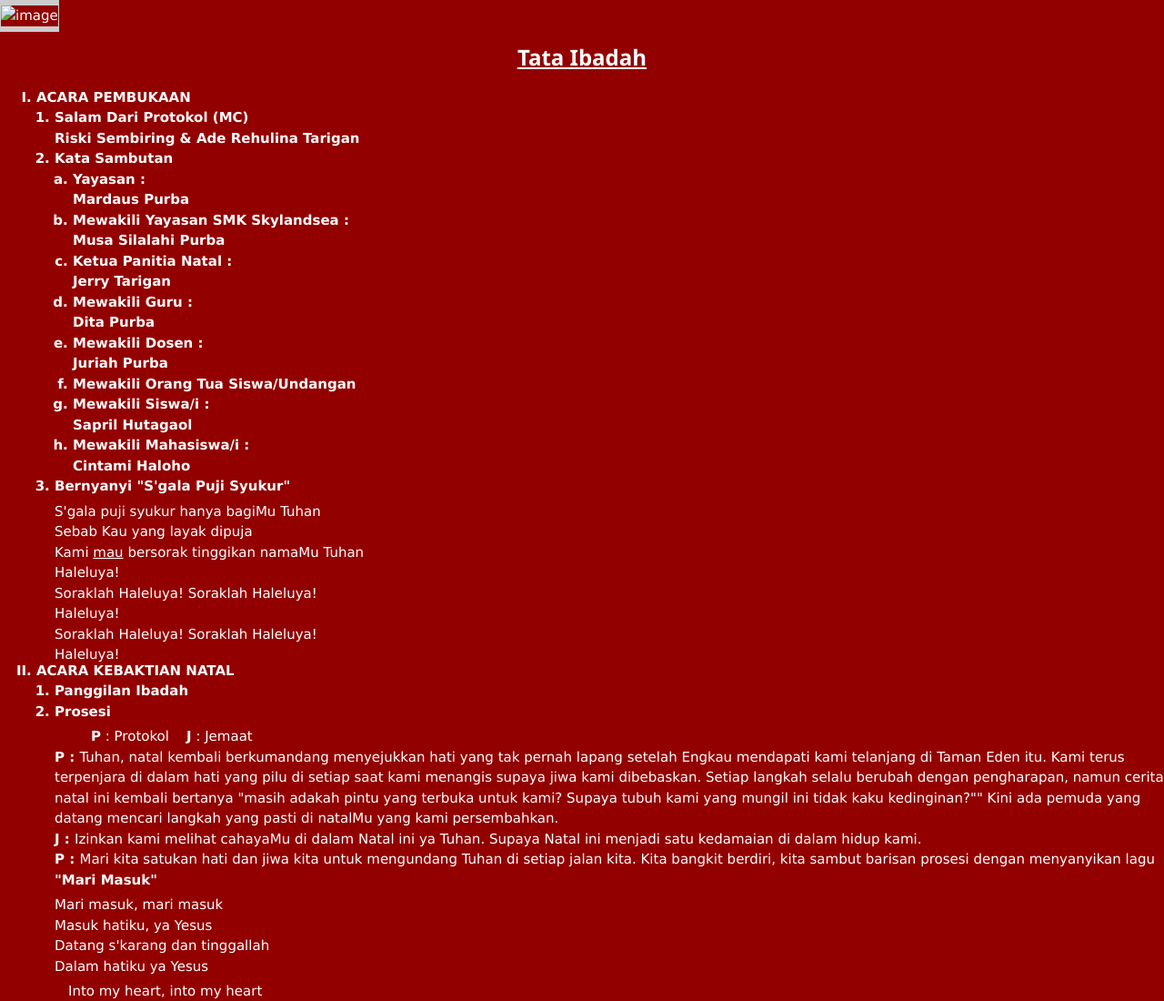
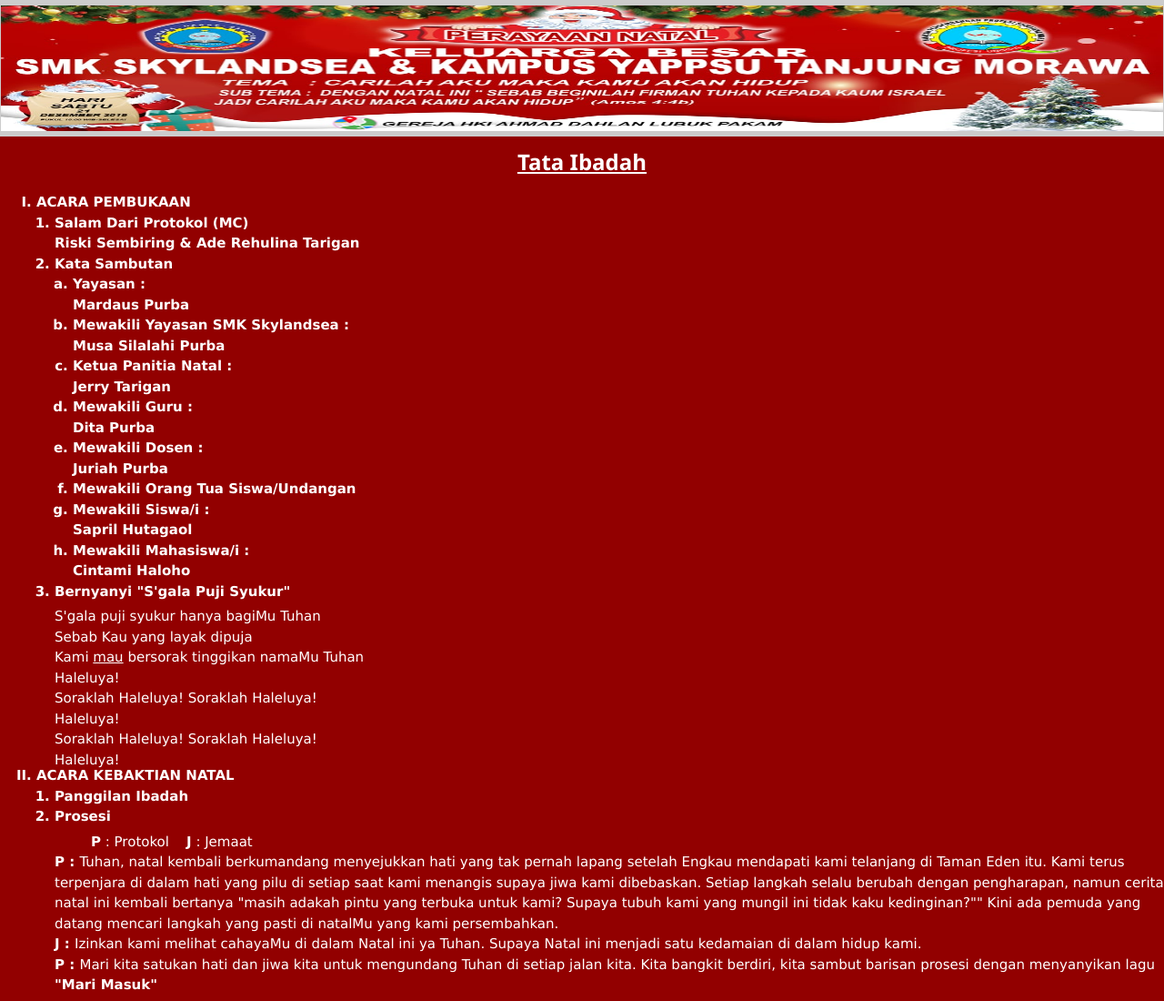
Before and after one commit to silalahi06/tata-ibadah-natal-skylandsea-yappsu-2019, a plain HTML site: page index.html in a window 1280 px wide. Shown: the top 1100 px of the page at 91% size. Drawn offline with nearby package versions, Linux system fonts and the light colour scheme.

Commit message:
Update index.html

```diff
--- a/index.html
+++ b/index.html
@@ -31,7 +31,7 @@
 </style>
 <body style="background-color: #920000; color: white;">
 
-	<img src="images/natal yappsu.jpg" class="w3-topbar w3-border w3-bottombar" alt="image" style="width:100%; height: 150px">
+	<img src="natal yappsu.jpg" class="w3-topbar w3-border w3-bottombar" alt="image" style="width:100%; height: 150px">
 
 
 	<h3 style="text-align: center; font-weight: bold; font-style: "><u>Tata Ibadah</u></h3>
```
